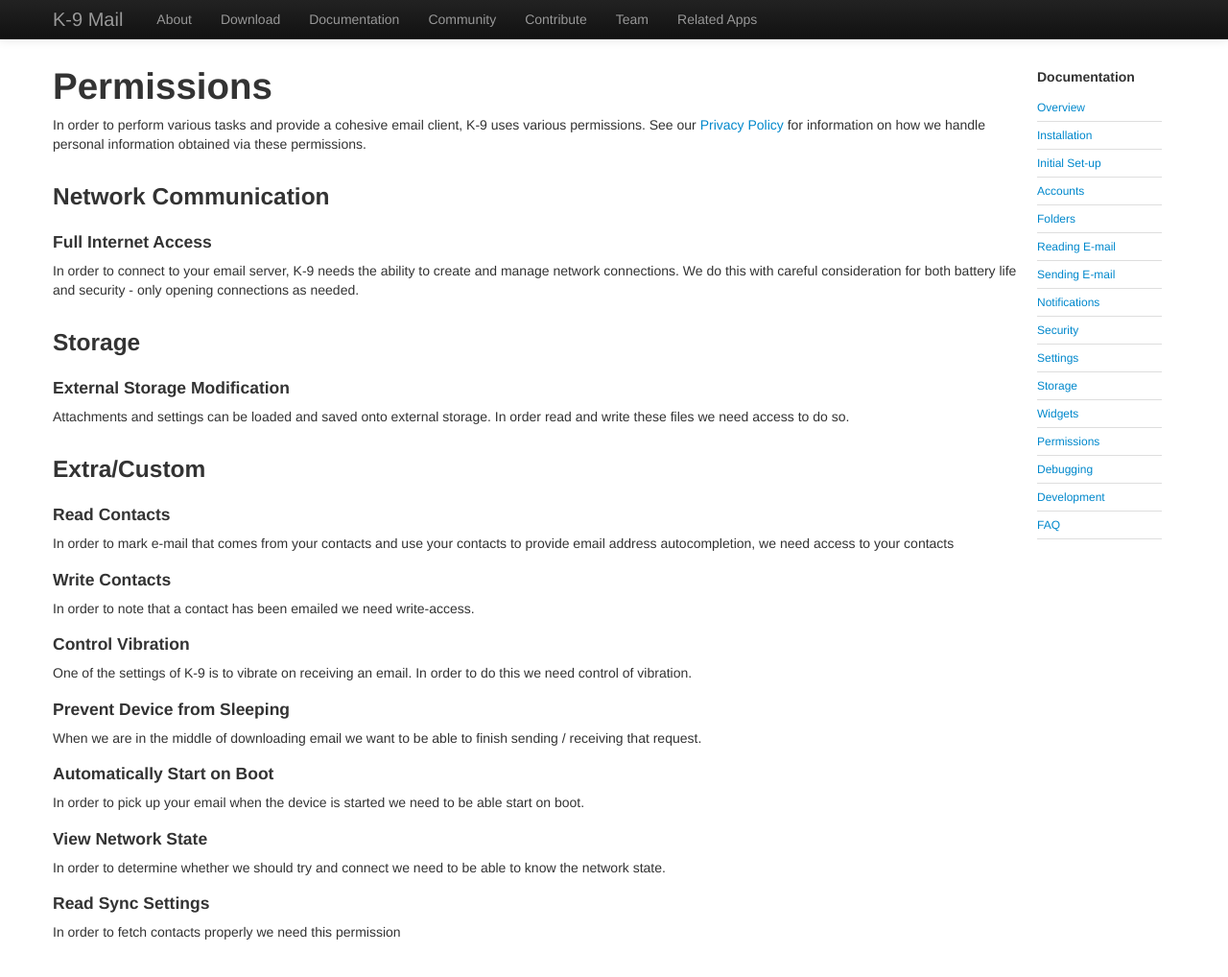
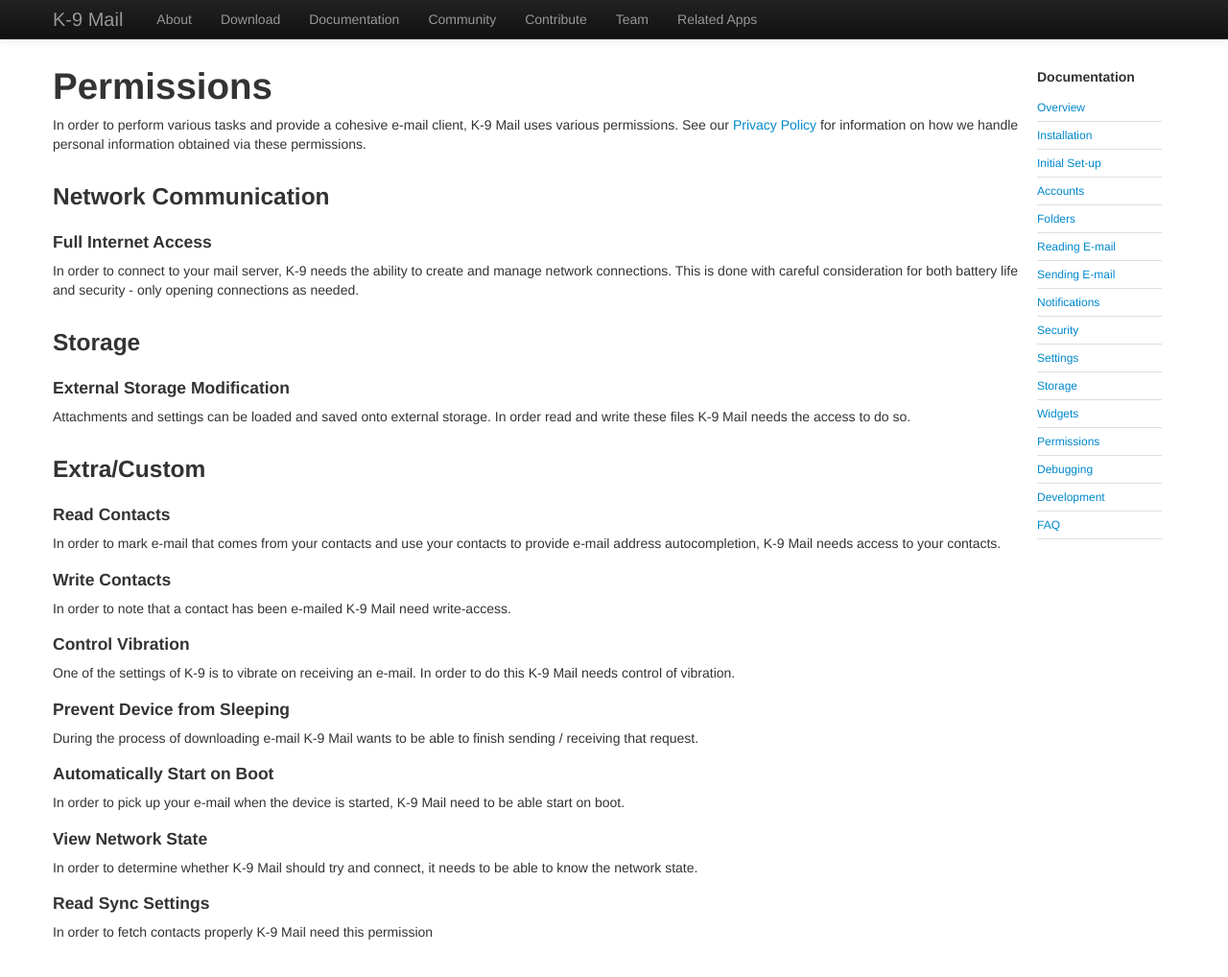
Before and after one commit to k9mail/k9mail.app, a Jekyll site: the page built from documentation/permissions.md, in a window 1280 px wide and 1031 px high. Shown: the top 1018 px of the window at 96% size. Built offline with Jekyll 4.4.1, drawn with Linux system fonts in a browser that asks for light colours; nearby versions of some CDN libraries.

Commit message:
Away with the sentient "we", e-mail

```diff
--- a/documentation/permissions.md
+++ b/documentation/permissions.md
@@ -9,47 +9,47 @@ layout: default
 
 # Permissions
 
-In order to perform various tasks and provide a cohesive email client, K-9 uses various permissions. See our [Privacy Policy](/privacy-policy.html) for information on how we handle personal information obtained via these permissions.
+In order to perform various tasks and provide a cohesive e-mail client, K-9 Mail uses various permissions. See our [Privacy Policy](/privacy-policy.html) for information on how we handle personal information obtained via these permissions.
 
 
 ### Network Communication
 
 #### Full Internet Access
 
-In order to connect to your email server, K-9 needs the ability to create and manage network connections. We do this with careful consideration for both battery life and security - only opening connections as needed.
+In order to connect to your mail server, K-9 needs the ability to create and manage network connections. This is done with careful consideration for both battery life and security - only opening connections as needed.
 
 ### Storage
 
 #### External Storage Modification
 
-Attachments and settings can be loaded and saved onto external storage. In order read and write these files we need access to do so.
+Attachments and settings can be loaded and saved onto external storage. In order read and write these files K-9 Mail needs the access to do so.
 
 ### Extra/Custom
 
 #### Read Contacts
 
-In order to mark e-mail that comes from your contacts and use your contacts to provide email address autocompletion, we need access to your contacts
+In order to mark e-mail that comes from your contacts and use your contacts to provide e-mail address autocompletion, K-9 Mail needs access to your contacts.
 
 #### Write Contacts
 
-In order to note that a contact has been emailed we need write-access.
+In order to note that a contact has been e-mailed K-9 Mail need write-access.
 
 #### Control Vibration
 
-One of the settings of K-9 is to vibrate on receiving an email. In order to do this we need control of vibration.
+One of the settings of K-9 is to vibrate on receiving an e-mail. In order to do this K-9 Mail needs control of vibration.
 
 #### Prevent Device from Sleeping
 
-When we are in the middle of downloading email we want to be able to finish sending / receiving that request.
+During the process of downloading e-mail K-9 Mail wants to be able to finish sending / receiving that request.
 
 #### Automatically Start on Boot
 
-In order to pick up your email when the device is started we need to be able start on boot.
+In order to pick up your e-mail when the device is started, K-9 Mail need to be able start on boot.
 
 #### View Network State
 
-In order to determine whether we should try and connect we need to be able to know the network state.
+In order to determine whether K-9 Mail should try and connect, it needs to be able to know the network state.
 
 #### Read Sync Settings
 
-In order to fetch contacts properly we need this permission
+In order to fetch contacts properly K-9 Mail need this permission
```
